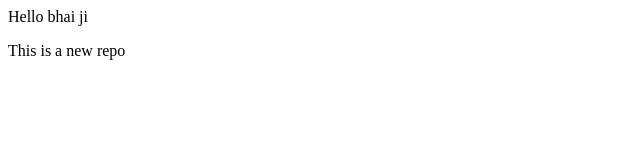
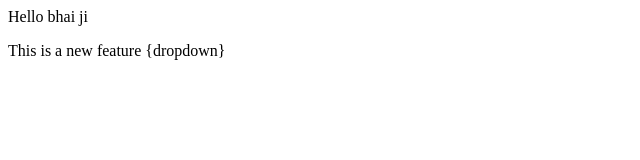
Before and after one commit to Akshay132Vi/localrepo, a plain HTML site: page index.html in a window 1280 px wide. Shown: the full height of the page, 0-640 px from the left. Drawn offline with Linux system fonts and the light colour scheme.

Commit message:
Add Dropdown

```diff
--- a/index.html
+++ b/index.html
@@ -1,2 +1,2 @@
 <p>Hello bhai ji</p>
-<P>This is a new repo</P>
+<P>This is a new feature {dropdown}</P>
```
